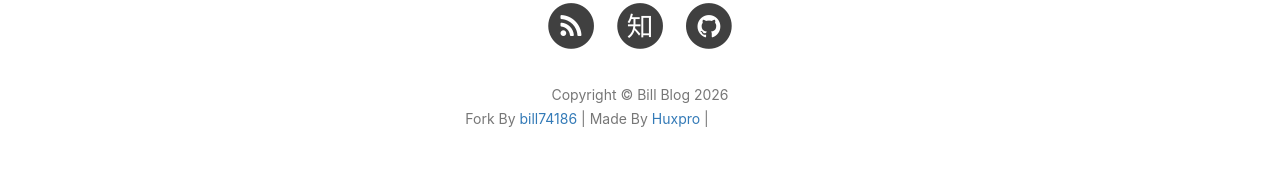
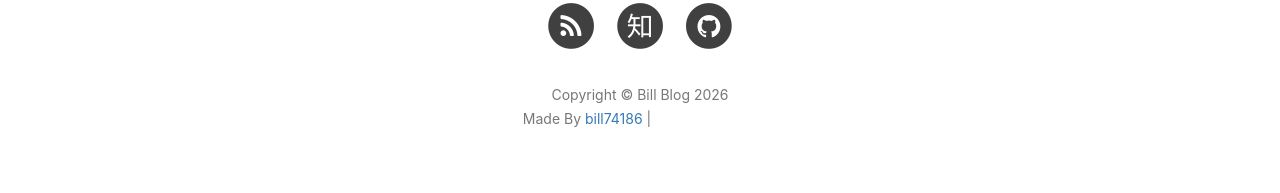
Before and after one commit to bill74186/bill74186.github.io, a Jekyll site: the page built from index.html, in a window 1280 px wide. Shown: the part 1814-2007 px from the top of the page. Built offline with Jekyll 4.4.1, drawn with Linux system fonts in a browser that asks for light colours; the list of posts is cut into pages by our own code; comment, search, counter and statistics services are not loaded; grey boxes are pictures that could not be loaded.

Commit message:
修改：修改footer内容

```diff
--- a/_includes/footer.html
+++ b/_includes/footer.html
@@ -9,7 +9,7 @@
                 <p class="copyright text-muted">
                     Copyright &copy; {{ site.title }} {{ site.time | date: '%Y' }}
                     <br>
-                    Fork By <a href="https://github.com/bill74186/bill74186.github.io/">bill74186</a> | Made By <a href="http://huangxuan.me">Huxpro</a> |
+                    Made By <a href="https://github.com/bill74186/bill74186.github.io/">bill74186</a> |
                     <iframe style="margin-left: 2px; margin-bottom:-5px;" frameborder="0" scrolling="0" width="100px"
                         height="20px"
                         src="https://ghbtns.com/github-btn.html?user=bill74186&repo=bill74186.github.io&type=star&count=true">
```
